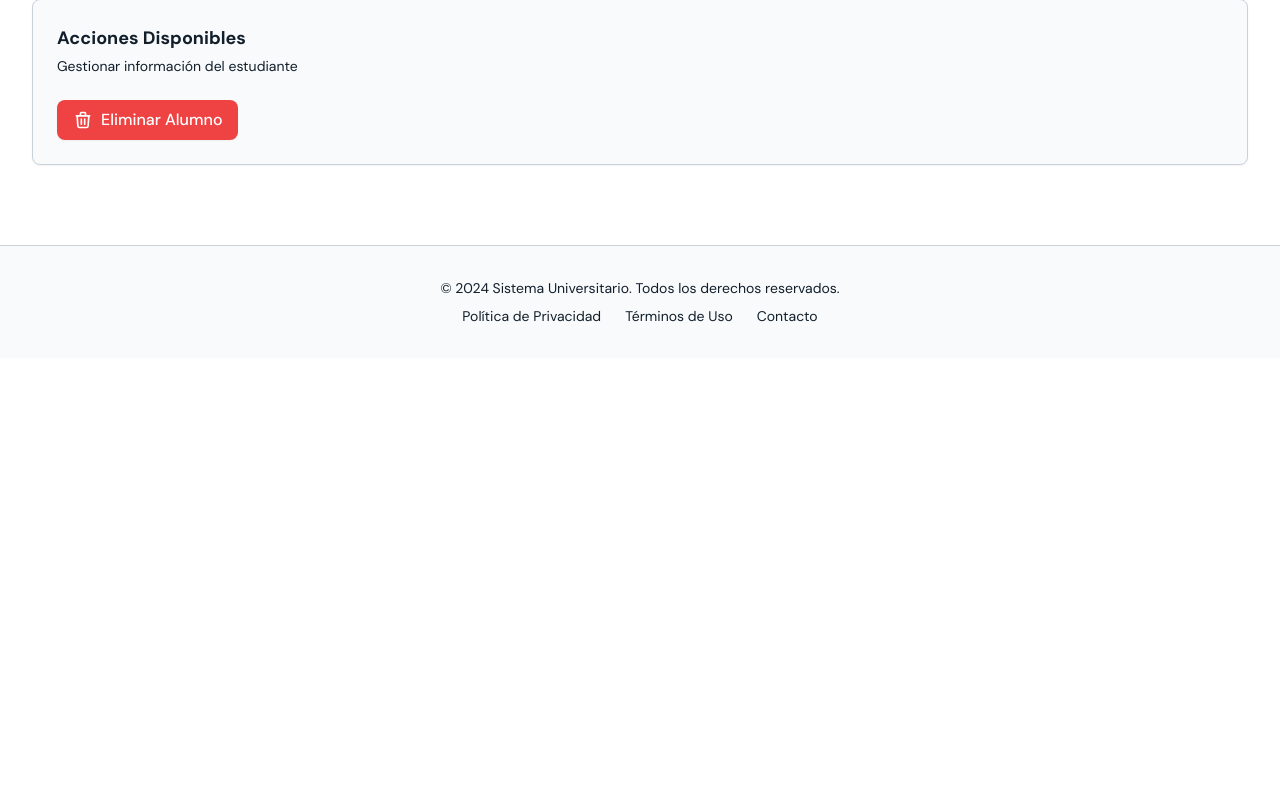
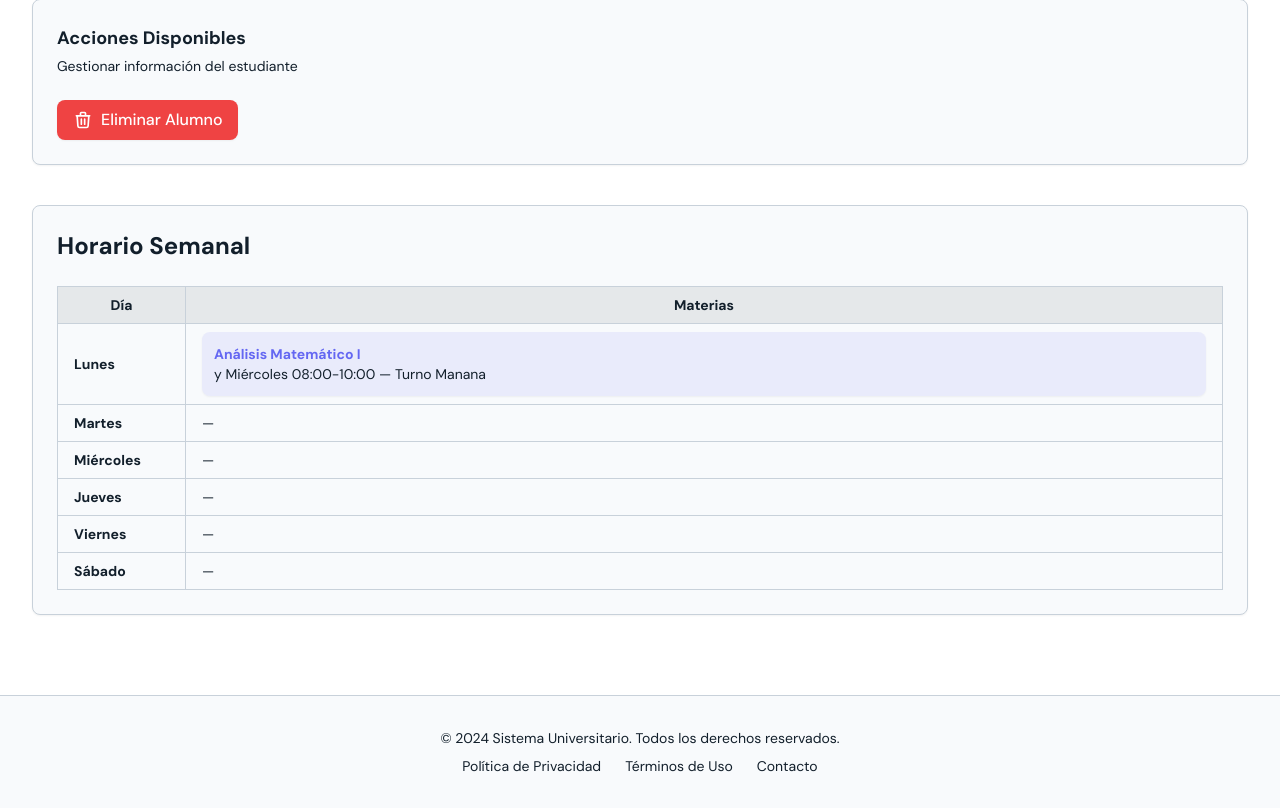
Before and after one commit to Villada-PG3/trabajo-practico-integrador-universidad-tecnologica-nacional, a Django app: page /alumnos/1/ in a window 1280 px wide. Shown: the part 485-1293 px from the top of the page. Before the commit the page ends 807 px from the top, so only its background shows below. Run offline with Django 5.2, Linux system fonts and the light colour scheme; data comes from the database, SQL or seed files in the repository; tables that the repository leaves empty hold one stand-in row (values such as "Sample post"); some libraries are stand-ins or nearby versions.

Commit message:
calendario

```diff
--- a/TP_UTN/UTN/templates/alumno/alumno_detail.html
+++ b/TP_UTN/UTN/templates/alumno/alumno_detail.html
@@ -237,6 +237,45 @@
                 </a>
             </div>
         </div>
+        <div class="bg-card rounded-lg border border-border shadow-sm p-6 mt-10">
+    <h2 class="text-2xl font-bold mb-6 text-foreground">Horario Semanal</h2>
+
+    <div class="overflow-x-auto">
+        <table class="min-w-full border border-border text-sm">
+            <thead class="bg-primary/10">
+                <tr>
+                    <th class="border border-border px-4 py-2">Día</th>
+                    <th class="border border-border px-4 py-2">Materias</th>
+                </tr>
+            </thead>
+            <tbody>
+                {% for dia, materias in semana.items %}
+                <tr class="hover:bg-muted/50 transition">
+                    <td class="border border-border px-4 py-2 font-semibold w-32">{{ dia }}</td>
+                    <td class="border border-border px-4 py-2">
+                        {% if materias %}
+                            <ul class="space-y-2">
+                                {% for m in materias %}
+                                    <li class="bg-secondary/10 p-3 rounded-lg shadow-sm">
+                                        <p class="font-bold text-secondary">{{ m.materia }}</p>
+                                        <p class="text-sm text-muted-foreground">
+                                            {{ m.horario }} —
+                                            Turno {{ m.turno|title }}
+                                        </p>
+                                    </li>
+                                {% endfor %}
+                            </ul>
+                        {% else %}
+                            <span class="text-muted-foreground">—</span>
+                        {% endif %}
+                    </td>
+                </tr>
+                {% endfor %}
+            </tbody>
+        </table>
+    </div>
+</div>
+
     </main>
 
     <!-- Added footer matching the reference design -->
--- a/TP_UTN/UTN/templates/inicio.html
+++ b/TP_UTN/UTN/templates/inicio.html
@@ -99,7 +99,7 @@
                     </div>
                 </div>
                 <div class="md:w-7/12" data-aos="fade-left">
-                <img src="https://static.vecteezy.com/system/resources/previews/001/925/301/large_2x/work-desk-with-coffee-free-photo.JPG" alt="Estudiantes UTN" class="w-full h-80 md:h-96 object-cover rounded-lg shadow-xl">
+                <img src="https://cdn.lavoz.com.ar/sites/default/files/styles/width_1072/public/nota_periodistica/utn_1552087923.JPG" alt="Estudiantes UTN" class="w-full h-80 md:h-96 object-cover rounded-lg shadow-xl">
                 </div>
             </div>
         </div>
--- a/TP_UTN/UTN/views.py
+++ b/TP_UTN/UTN/views.py
@@ -33,6 +33,42 @@ class InicioView(TemplateView):
 class AlumnoDetailView(DetailView):
     model = Alumno
     template_name = 'alumno/alumno_detail.html'
+    def get_context_data(self, **kwargs):
+        context = super().get_context_data(**kwargs)
+
+        alumno = self.object
+
+        # Traigo todas las materias en las que está inscripto
+        inscripciones = alumno.materias_curso.select_related("materia_curso")
+
+        # Diccionario base
+        semana = {
+            "Lunes": [],
+            "Martes": [],
+            "Miércoles": [],
+            "Jueves": [],
+            "Viernes": [],
+            "Sábado": [],
+        }
+
+        for ins in inscripciones:
+            mc = ins.materia_curso
+
+            # Separar "Lunes 18:00 - 20:00"
+            try:
+                dia, horas = mc.horario.split(" ", 1)
+            except:
+                continue  # si el formato falla no rompe nada
+
+            semana[dia].append({
+                "materia": mc.materia.nombre,
+                "curso": mc.curso.nombre,
+                "horario": horas,
+                "turno": mc.turno_cursado,
+            })
+
+        context["semana"] = semana
+        return context
 
 class AlumnoCreateView(CreateView):
     model = Alumno
```
